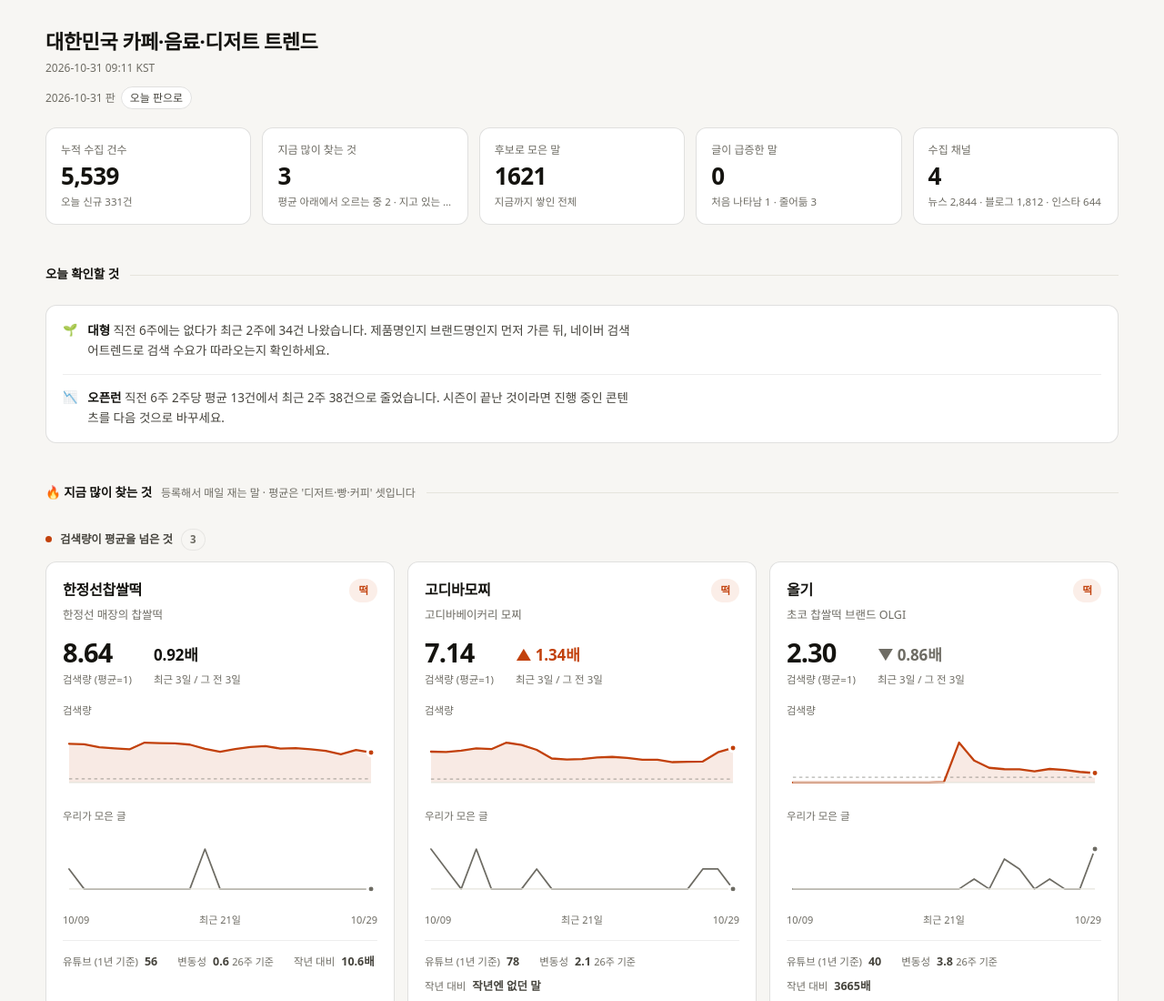
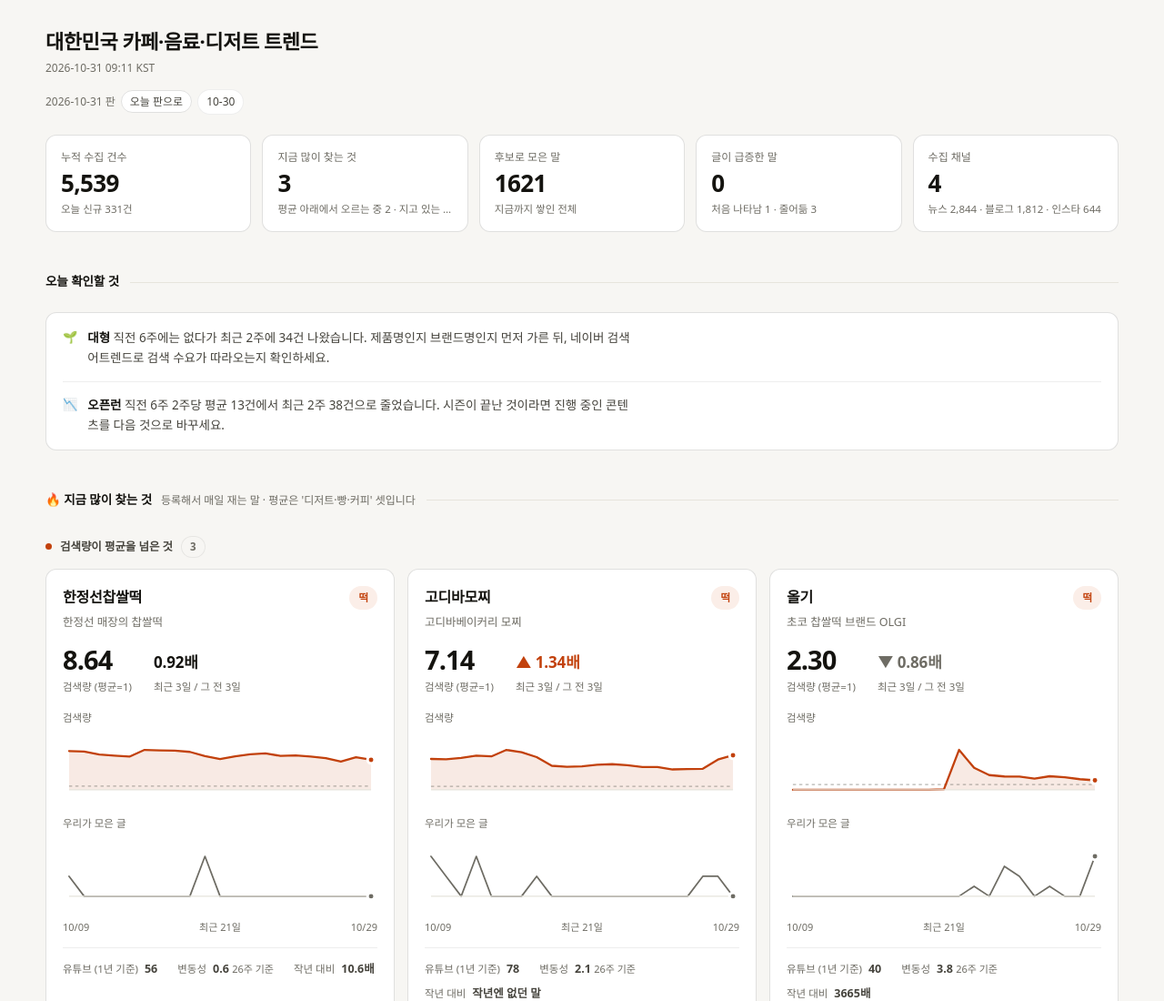
Before and after one commit to paytalab-m/cafe-trend, a plain HTML site: page d/2026-10-31.html in a window 1280 px wide. Shown: the top 1100 px of the page at 91% size. Drawn offline with Linux system fonts and the light colour scheme.

Commit message:
대시보드 2026-11-02 13:55

```diff
--- a/d/2026-10-31.html
+++ b/d/2026-10-31.html
@@ -233,7 +233,7 @@ footer b{color:var(--ink2)}
  .lead .v{font-size:26px}
 }
 
-/* 지난 판 보기 — publish.py 가 <!--DATES--> 자리에 채운다 */
+/* 지난 판 보기 */
 .days{display:flex;flex-wrap:wrap;gap:6px;align-items:baseline;margin:14px 0 2px;
  font-size:12px;color:var(--mut)}
 .days a{color:var(--ink2);text-decoration:none;border:1px solid var(--hair);
@@ -245,7 +245,7 @@ footer b{color:var(--ink2)}
 <div class="page">
 <h1>대한민국 카페·음료·디저트 트렌드</h1>
 <div class="sub">2026-10-31 09:11 KST</div>
-<div class="days"><span class="k">2026-10-31 판</span><span class="back"><a href="../index.html">오늘 판으로</a></span></div>
+<div class="days"><span class="k">2026-10-31 판</span><span class="back"><a href="../index.html">오늘 판으로</a></span><a href="2026-10-30.html">10-30</a></div>
 <div class="tiles"><div class="tile"><div class="k">누적 수집 건수</div><div class="v">5,539</div><div class="n">오늘 신규 331건</div></div><div class="tile"><div class="k">지금 많이 찾는 것</div><div class="v">3</div><div class="n">평균 아래에서 오르는 중 2 · 지고 있는 것 1</div></div><div class="tile"><div class="k">후보로 모은 말</div><div class="v">1621</div><div class="n">지금까지 쌓인 전체</div></div><div class="tile"><div class="k">글이 급증한 말</div><div class="v">0</div><div class="n">처음 나타남 1 · 줄어듦 3</div></div><div class="tile"><div class="k">수집 채널</div><div class="v">4</div><div class="n">뉴스 2,844 · 블로그 1,812 · 인스타 644</div></div></div>
 
 <h2><span class="t">오늘 확인할 것</span></h2>
```
Also changed, not shown: d/2026-10-30.html (+1 -1 lines), d/2026-11-01.html (+2 -2 lines).
